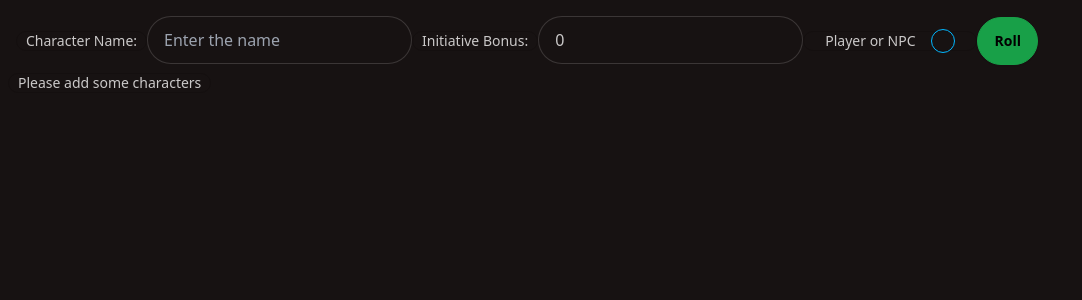
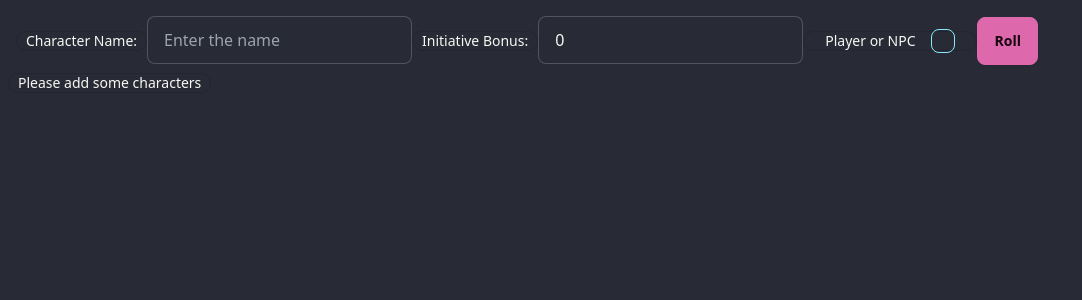
Before and after one commit to GeorgeSiougles/rf-init, a React (Vite) app: page / in a window 1280 px wide. Shown: the top 300 px of the page, without its empty margins (0-1082 px from the left). Built offline with nearby package versions, Linux system fonts and the light colour scheme; the HTML template or start-up script is replaced by a standard one.

Commit message:
Add more themes and change

```diff
--- a/index.html
+++ b/index.html
@@ -1,5 +1,5 @@
 <!DOCTYPE html>
-<html lang="en" data-theme="forest">
+<html lang="en" data-theme="dracula">
   <head>
     <meta charset="UTF-8" />
     <link rel="icon" type="image/svg+xml" href="/d20.svg" />
--- a/tailwind.config.js
+++ b/tailwind.config.js
@@ -7,6 +7,39 @@
   // eslint-disable-next-line no-undef
   plugins: [require('daisyui')],
   daisyui: {
-    themes: ['forest'],
+    themes: [
+      'light',
+      'dark',
+      'cupcake',
+      'bumblebee',
+      'emerald',
+      'corporate',
+      'synthwave',
+      'retro',
+      'cyberpunk',
+      'valentine',
+      'halloween',
+      'garden',
+      'forest',
+      'aqua',
+      'lofi',
+      'pastel',
+      'fantasy',
+      'wireframe',
+      'black',
+      'luxury',
+      'dracula',
+      'cmyk',
+      'autumn',
+      'business',
+      'acid',
+      'lemonade',
+      'night',
+      'coffee',
+      'winter',
+      'dim',
+      'nord',
+      'sunset',
+    ],
   },
 };
```
